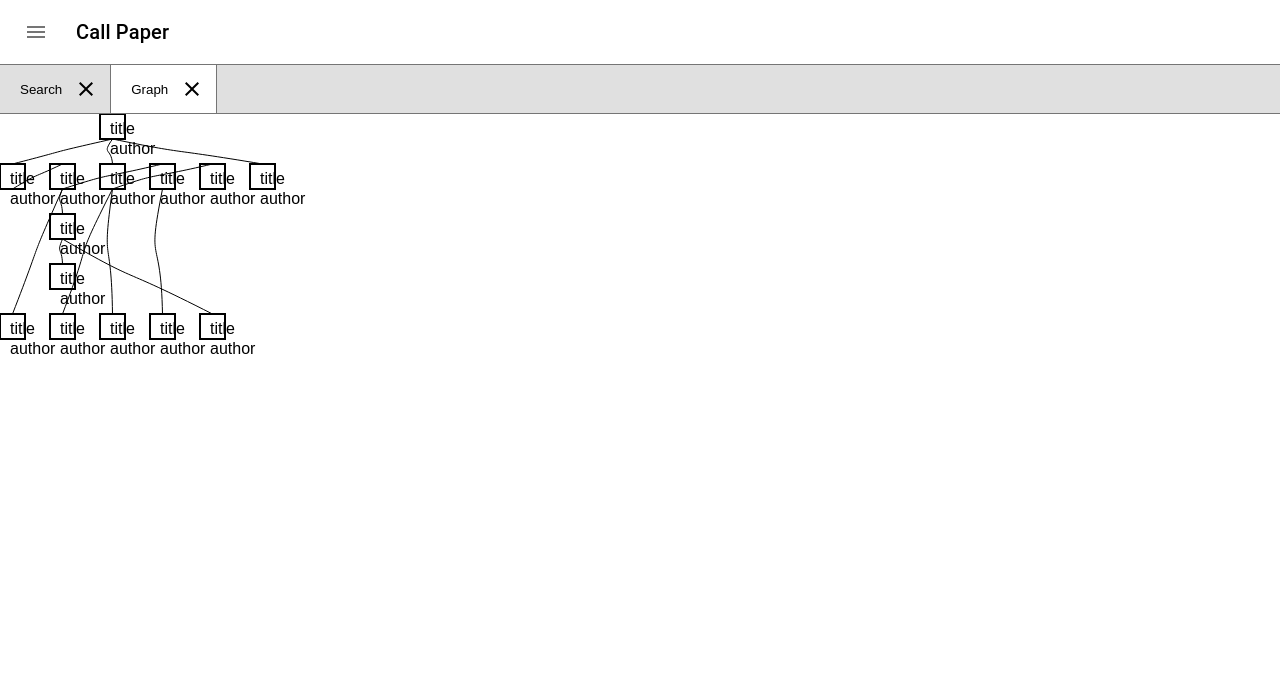
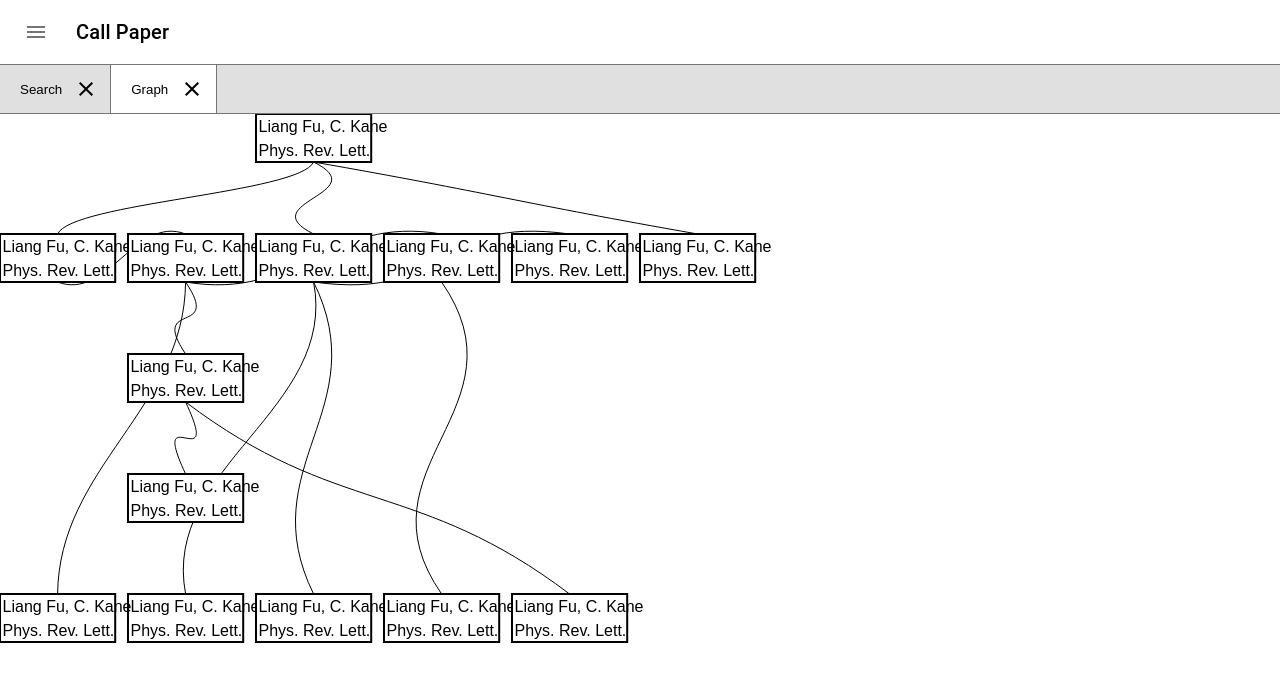
Before and after one commit to ut-code/call-paper, a React (Vite) app in the folder web/: page / in a window 1280 px wide. Both pictures are taken after a click on the button "Graph". Shown: the top 682 px of the page. Built offline with nearby package versions, Linux system fonts and the light colour scheme.

Commit message:
graphのレイアウト

```diff
--- a/web/components/GraphArea.tsx
+++ b/web/components/GraphArea.tsx
@@ -1,5 +1,5 @@
 import ArticleNode from "./makeGraph/ArticleNode";
-import {scale} from "./makeGraph/ArticleNode";
+import {scaleX,scaleY} from "./makeGraph/ArticleNode";
 import {calcNodesPos,papers,type Paper,type positionType} from "./makeGraph/calcNodesPos"
 import { type edge,EdgePos } from "./makeGraph/calcEdgePos";
 
@@ -16,18 +16,18 @@
   // }
 
   return (
-    <svg width="100%" height="500">
+    <svg width="100%" height="100vh">
       {/* <ArticleNode x={10} y={20} />
       <ArticleNode x={500} y={150} /> */}
 
       {
         edges.map((edge)=>(
-<path d={`M ${edge.startX*scale} ${edge.startY*scale} C ${edge.startControlX*scale} ${edge.startControlY*scale}, ${edge.endControlX*scale} ${edge.endControlY*scale}, ${edge.endX*scale} ${edge.endY*scale}`} stroke="black" fill="transparent"/>
+<path d={`M ${edge.startX*scaleX} ${edge.startY*scaleY} C ${edge.startControlX*scaleX} ${edge.startControlY*scaleY}, ${edge.endControlX*scaleX} ${edge.endControlY*scaleY}, ${edge.endX*scaleX} ${edge.endY*scaleY}`} stroke="black" fill="transparent"/>
         ))
       }
       {
         paps.map((pap) => (
-          <ArticleNode key={pap.id} x={pos.get(pap.id)!.x*scale} y={pos.get(pap.id)!.y*scale}/>
+          <ArticleNode key={pap.id} x={pos.get(pap.id)!.x*scaleX} y={pos.get(pap.id)!.y*scaleY} author="Liang Fu, C. Kane" title="LK-99 isn't a superconductor — how science sleuths solved the mystery" publisher="Phys. Rev. Lett."/>
         ))
       }
 
--- a/web/components/makeGraph/ArticleNode.tsx
+++ b/web/components/makeGraph/ArticleNode.tsx
@@ -1,31 +1,39 @@
 type ArticleNodeProps = {
   x: number;
   y: number;
+  author:string;
+  title:string;
+  publisher:string;
 };
+
 export const nodesStyle={
-  Width:0.5,
-  Height:0.5,
+  Width:0.9,
+  Height:0.4,
 }
-export const scale:number=50
+export const scaleX:number=window.parent.screen.width*0.16
+export const scaleY:number=window.parent.screen.height*0.2
 export default function ArticleNode(props: ArticleNodeProps): JSX.Element {
-  const { x, y } = props;
+  const { x, y,author,title,publisher } = props;
 
   return (
     <>
       <rect
         x={x}
         y={y}
-        width={nodesStyle.Width*scale}
-        height={nodesStyle.Height*scale}
+        width={nodesStyle.Width*scaleX}
+        height={nodesStyle.Height*scaleY}
         stroke="black"
         strokeWidth="2"
-        fill="none"
+        fill="white"
       />
-      <text x={x + 10} y={y + 20} fontFamily="Arial" fontSize="16" fill="black">
+      {/* <text x={x + 10} y={y + 20} fontFamily="Arial" fontSize="16" fill="black">
         title
+      </text> */}
+      <text x={x + 0.02*scaleX} y={y + 0.15*scaleY} fontFamily="Arial" fontSize="16" fill="black">
+        {author}
       </text>
-      <text x={x + 10} y={y + 40} fontFamily="Arial" fontSize="16" fill="black">
-        author
+      <text x={x + 0.02*scaleX} y={y + 0.35*scaleY} fontFamily="Arial" fontSize="16" fill="black">
+        {publisher}
       </text>
     </>
   );
--- a/web/components/makeGraph/calcEdgePos.ts
+++ b/web/components/makeGraph/calcEdgePos.ts
@@ -15,7 +15,7 @@
             let y2=nodePos.get(papCiteId)!.y
             let endX=x2+nodesStyle.Width*0.5
             let endY=y2+nodesStyle.Height
-            edges.push({citeId:pap.id,citedId:papCiteId,startX:startX,startY:startY,startControlX:(startX+endX*2)*0.33,startControlY:(startY+endY*2)*0.33,endControlX:(startX*2+endX)*0.3,endControlY:(startY*2+endY)*0.33,endX:endX,endY:endY})
+            edges.push({citeId:pap.id,citedId:papCiteId,startX:startX,startY:startY,startControlX:startX*0.7+endX*0.1,startControlY:startY*0.7+endY*0.1,endControlX:startX*0.3+endX*0.9,endControlY:startY*0.3+endY*0.9,endX:endX,endY:endY})
         }
 
     }
```
